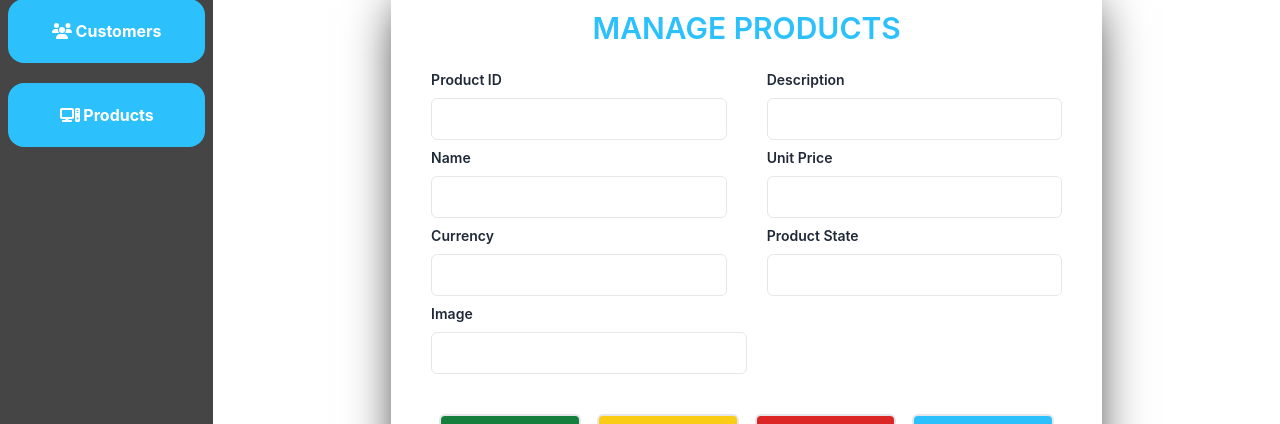
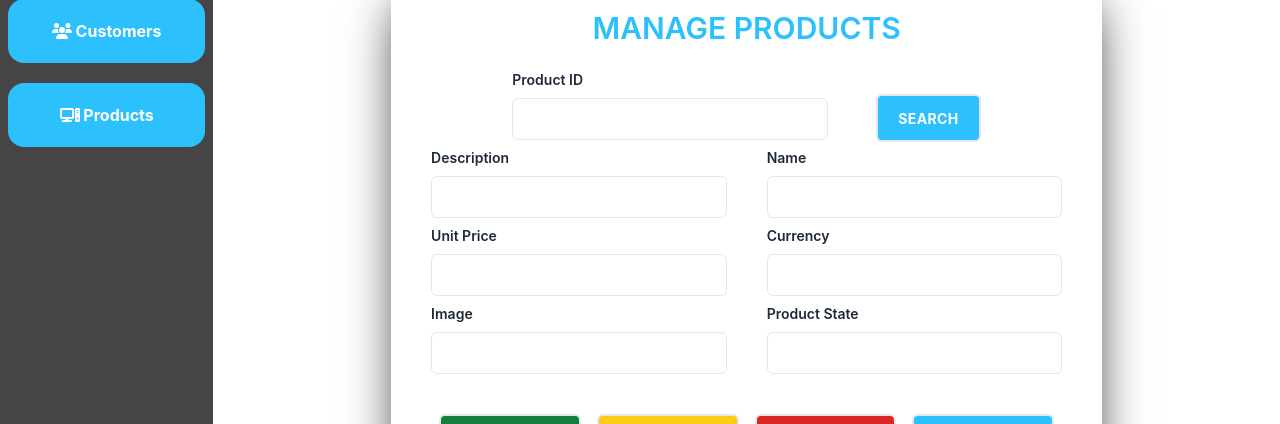
Before and after one commit to ChavinduShirantha/RAD-Course-Work, a React (Create React App) app in the folder client/: page /admin/manageProducts in a window 1280 px wide. Shown: the part 205-629 px from the top of the page. Built offline with nearby package versions, Linux system fonts and the light colour scheme; no server answers.

Commit message:
Updated Content

```diff
--- a/client/src/view/adminPages/ManageProducts/ManageProducts.tsx
+++ b/client/src/view/adminPages/ManageProducts/ManageProducts.tsx
@@ -1,4 +1,4 @@
-import {Component} from "react";
+import React, {Component} from "react";
 import {AdminNavbar} from "../AdminNavbar/AdminNavbar";
 import {AdminSideBar} from "../AdminSideBar/AdminSideBar";
 import {AdminFooter} from "../AdminFooter/AdminFooter";
@@ -22,8 +22,7 @@ interface ManageProductsState {
 }
 
 
-
-export class ManageProducts extends Component<ManageProductsProps,ManageProductsState> {
+export class ManageProducts extends Component<ManageProductsProps, ManageProductsState> {
 
     private api: any;
 
@@ -79,7 +78,7 @@ export class ManageProducts extends Component<ManageProductsProps,ManageProducts
                                     Manage Products
                                 </h1>
                                 <form className="mt-6">
-                                    <div className="flex flex-row gap-10">
+                                    <div className="flex justify-center gap-10">
                                         <div className="mb-2 basis-1/2 ">
                                             <label
                                                 className="block text-sm font-semibold text-gray-800">
@@ -93,6 +92,16 @@ export class ManageProducts extends Component<ManageProductsProps,ManageProducts
                                                    value={this.state.id}
                                                    onChange={this.handleMessageInputOnChange}/>
                                         </div>
+                                        <button
+                                            className="w-1/6 font-bold mt-6 ml-2 text-[14px] h-12  uppercase
+                                            tracking-wide text-white transition-colors duration-200 transform
+                                            bg-[#2cc1fc] rounded-md hover:bg-white hover:text-[#2cc1fc]
+                                            hover:border-[#2cc1fc] border-[2px]" onClick={this.onSearchBtnClick}>
+                                            Search
+                                        </button>
+
+                                    </div>
+                                    <div className="flex flex-row gap-10">
                                         <div className="mb-2 basis-1/2">
                                             <label
                                                 className="block text-sm font-semibold text-gray-800">
@@ -107,8 +116,6 @@ export class ManageProducts extends Component<ManageProductsProps,ManageProducts
                                                 value={this.state.description}
                                                 onChange={this.handleMessageInputOnChange}/>
                                         </div>
-                                    </div>
-                                    <div className="flex flex-row gap-10">
                                         <div className="mb-2 basis-1/2">
                                             <label
                                                 className="block text-sm font-semibold text-gray-800">
@@ -122,6 +129,9 @@ export class ManageProducts extends Component<ManageProductsProps,ManageProducts
                                                    value={this.state.name}
                                                    onChange={this.handleMessageInputOnChange}/>
                                         </div>
+
+                                    </div>
+                                    <div className="flex flex-row gap-10">
                                         <div className="mb-2 basis-1/2">
                                             <label
                                                 className="block text-sm font-semibold text-gray-800">
@@ -136,8 +146,6 @@ export class ManageProducts extends Component<ManageProductsProps,ManageProducts
                                                 value={this.state.price}
                                                 onChange={this.handleMessageInputOnChange}/>
                                         </div>
-                                    </div>
-                                    <div className="flex flex-row gap-10">
                                         <div className="mb-2 basis-1/2">
                                             <label
                                                 className="block text-sm font-semibold text-gray-800">
@@ -151,19 +159,8 @@ export class ManageProducts extends Component<ManageProductsProps,ManageProducts
                                                    value={this.state.currency}
                                                    onChange={this.handleMessageInputOnChange}/>
                                         </div>
-                                        <div className="mb-2 basis-1/2">
-                                            <label
-                                                className="block text-sm font-semibold text-gray-800">
-                                                Product State
-                                            </label>
-                                            <input type="text"
-                                                   className="block w-full px-4 py-2 mt-2 bg-white border
-                                                   rounded-md focus:border-[#2cc1fc] focus:ring-[#2cc1fc]
-                                                   focus:outline-none focus:ring focus:ring-opacity-40"
-                                                   name="productState"
-                                                   value={this.state.productState}
-                                                   onChange={this.handleMessageInputOnChange}/>
-                                            {/*<select
+
+                                        {/*<select
                                                 className="block w-full px-4 py-3 mt-2  bg-white border rounded-md focus:border-[#2cc1fc] focus:ring-[#2cc1fc] focus:outline-none focus:ring focus:ring-opacity-40"
                                                 id="state_Type" name="state_Type"
                                                 value={this.state.productState}
@@ -173,7 +170,6 @@ export class ManageProducts extends Component<ManageProductsProps,ManageProducts
                                                 <option value="NEW_ARRIVAL">NEW_ARRIVAL</option>
                                                 <option value="COMING_SOON">COMING_SOON</option>
                                             </select>*/}
-                                        </div>
                                     </div>
                                     <div className="flex flex-row gap-10">
                                         <div className="mb-2 basis-1/2">
@@ -187,6 +183,19 @@ export class ManageProducts extends Component<ManageProductsProps,ManageProducts
                                                    focus:outline-none focus:ring focus:ring-opacity-40"
                                                    name="image"
                                                    value={this.state.image}
+                                                   onChange={this.handleMessageInputOnChange}/>
+                                        </div>
+                                        <div className="mb-2 basis-1/2">
+                                            <label
+                                                className="block text-sm font-semibold text-gray-800">
+                                                Product State
+                                            </label>
+                                            <input type="text"
+                                                   className="block w-full px-4 py-2 mt-2 bg-white border
+                                                   rounded-md focus:border-[#2cc1fc] focus:ring-[#2cc1fc]
+                                                   focus:outline-none focus:ring focus:ring-opacity-40"
+                                                   name="productState"
+                                                   value={this.state.productState}
                                                    onChange={this.handleMessageInputOnChange}/>
                                         </div>
                                     </div>
@@ -256,7 +265,8 @@ export class ManageProducts extends Component<ManageProductsProps,ManageProducts
                 </div>
                 <AdminFooter/>
             </>
-        );
+        )
+            ;
     }
 
     handleMessageInputOnChange(event: { target: { value: any; name: any; } }) {
@@ -277,8 +287,8 @@ export class ManageProducts extends Component<ManageProductsProps,ManageProducts
                 name: this.state.name,
                 price: this.state.price,
                 currency: this.state.currency,
-                image: this.state.image,
-                productState: this.state.productState
+                image: this.state.image + '.jpg',
+                productState: this.state.productState + '.png'
             }).then((res: { data: any }) => {
                 const jsonData = res.data;
                 alert(jsonData);
@@ -307,4 +317,20 @@ export class ManageProducts extends Component<ManageProductsProps,ManageProducts
             console.error('Error submitting data:', error);
         }
     }
+
+    private onSearchBtnClick = () => {
+        try {
+            this.api.get(`/products/find/${this.state.id}`)
+                .then((res: { data: any }) => {
+                    const jsonData = res.data;
+                    this.setState({
+                        data: jsonData
+                    });
+                }).catch((error: any) => {
+                console.error('Axios Error', error);
+            });
+        } catch (error) {
+            console.error('Error submitting data:', error);
+        }
+    }
 }
```
Also changed, not shown: 2 other files (tests, documents, lock files or other folders).
